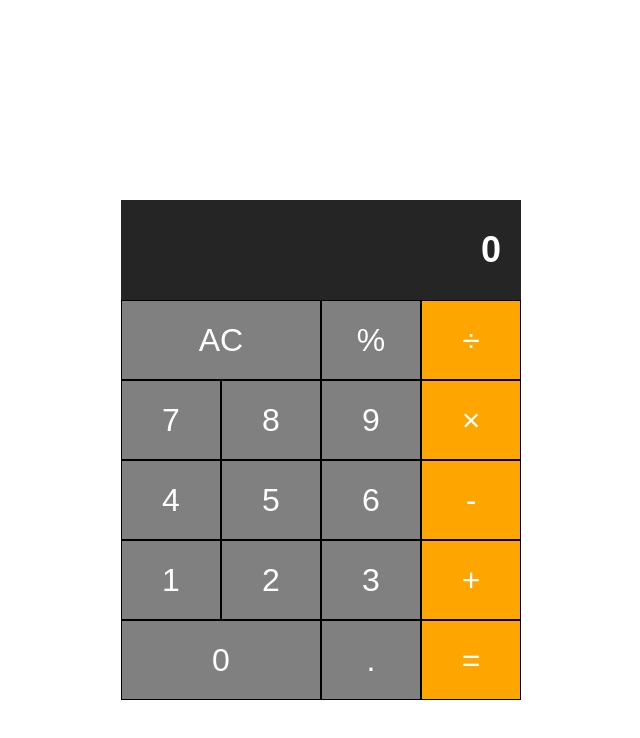
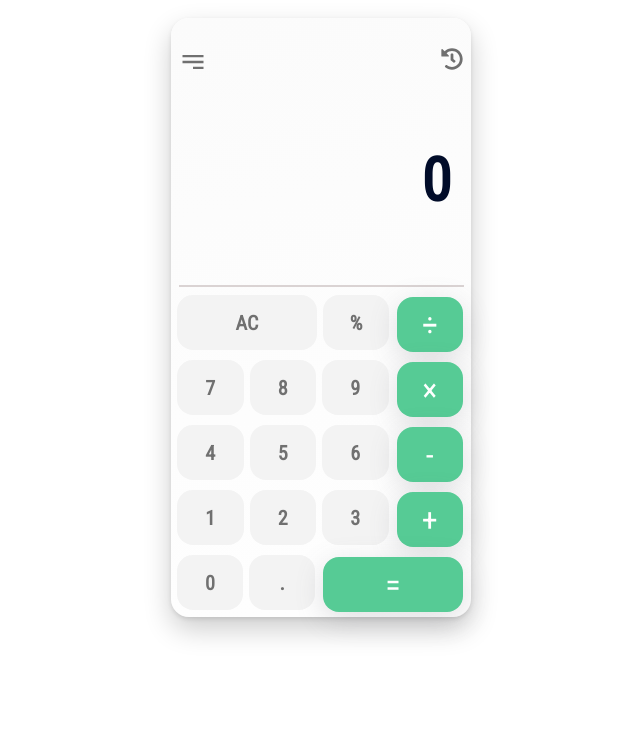
Before and after one commit to fiimaarif/calculator, a plain HTML site: page index.html in a window 1280 px wide. Shown: the whole page, without its empty margins (319-959 px from the left). Drawn offline with Linux system fonts and the light colour scheme.

Commit message:
update styling

```diff
--- a/assets/css/style.css
+++ b/assets/css/style.css
@@ -1,53 +1,130 @@
+@import url("https://fonts.googleapis.com/css2?family=Roboto+Condensed&display=swap");
 * {
   margin: 0;
   padding: 0;
   box-sizing: border-box;
+  font-family: "Roboto Condensed", sans-serif;
 }
 .calculator {
+  background: linear-gradient(
+    167.95deg,
+    #fbfbfb 0%,
+    rgba(251, 251, 251, 0.2) 100%
+  );
+  box-shadow: rgba(0, 0, 0, 0.2) 0px 12px 28px 0px,
+    rgba(0, 0, 0, 0.1) 0px 2px 4px 0px,
+    rgba(255, 255, 255, 0.05) 0px 0px 0px 1px inset;
+  border-radius: 18px;
   text-align: center;
-  margin: 0 auto;
-  padding-top: 200px;
-  width: 400px;
+  margin: 18px auto;
+  padding-top: 30px;
+  width: 300px;
+}
+.calculator-menu {
+  display: flex;
+  justify-content: space-between;
+  margin: 0 8px;
+}
+.menu img {
+  width: 28px;
+  height: 28px;
+  cursor: pointer;
+}
+.history img {
+  width: 22px;
+  height: 22px;
+  cursor: pointer;
 }
 .calculator-screen {
   width: 100%;
-  height: 100px;
-  background-color: #252525;
-  color: #fff;
+  height: 200px;
+  color: rgb(1, 12, 41);
   text-align: right;
-  font-size: 36px;
+  font-size: 60px;
   border: none;
+  background-color: transparent;
   padding: 0 20px;
   font-weight: bold;
+}
+hr {
+  border: 1px solid #dad3d3;
+  width: 95%;
+  margin: 5px auto;
 }
 .calculator-keys {
   width: 100%;
 }
 .row {
   display: flex;
+  padding: 0 3px;
+}
+.number,
+.decimal,
+.percentage {
+  font-size: 20px;
+  font-weight: bold;
+  color: #707070;
+  margin: 3px;
+  border-radius: 16px;
+  border: none;
 }
 button {
   width: 25%;
-  height: 80px;
-  border: 1px solid black;
+  height: 55px;
   font-size: 32px;
   color: #fff;
-  background-color: gray;
+  background: #f3f3f3;
   cursor: pointer;
   outline: none;
 }
-.all-clear,
-.zero-btn {
-  width: 50%;
+.all-clear {
+  color: #707070;
+  font-size: 20px;
+  font-weight: bold;
+  width: 53%;
+  margin: 3px;
+  border-radius: 16px;
+  border: none;
 }
-.operator,
 .equal-sign {
-  background-color: orange;
+  width: 53%;
+  margin: 5px;
+  border-radius: 16px;
+  border: none;
+  background-color: #56cb95;
+  box-shadow: rgba(100, 100, 111, 0.2) 0px 7px 29px 0px;
+}
+.operator {
+  background-color: #56cb95;
+  box-shadow: rgba(100, 100, 111, 0.2) 0px 7px 29px 0px;
+  margin: 5px;
+  border-radius: 16px;
+  border: none;
+}
+.number:hover {
+  color: #fff;
 }
 button:hover {
-  background-color: darkgray;
+  background-color: #56cb95;
 }
 .operator:hover,
 .equal-sign:hover {
-  background-color: orangered;
+  background-color: #1f975f;
 }
+
+@media screen and (max-width: 670px) {
+  .calculator {
+    width: 100%;
+    height: 100%;
+    margin: 0;
+  }
+  button {
+    width: 25%;
+    height: 69px;
+    font-size: 32px;
+  }
+  .calculator-menu img {
+    width: 30px;
+    height: 30px;
+  }
+}
--- a/index.html
+++ b/index.html
@@ -9,7 +9,16 @@
   </head>
   <body>
     <div class="calculator">
+      <div class="calculator-menu">
+        <div class="menu">
+          <img src="assets/icon/menu.svg" />
+        </div>
+        <div class="history">
+          <img src="assets/icon/history.svg" />
+        </div>
+      </div>
       <input type="text" class="calculator-screen" value="0" disabled />
+      <hr />
       <div class="calculator-keys">
         <div class="row">
           <button class="all-clear">AC</button>
```
Also changed, not shown: assets/icon/history.svg (added), assets/icon/menu.svg (added).
